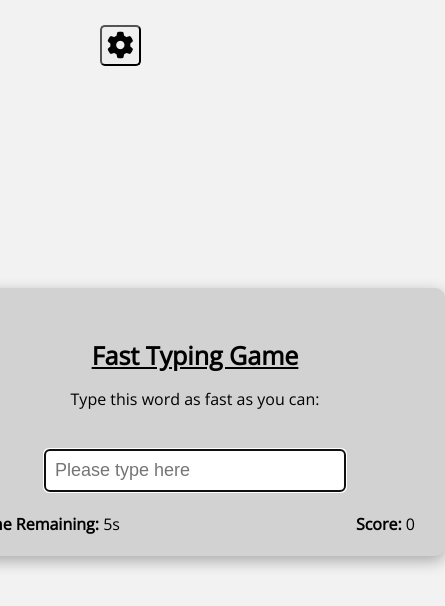
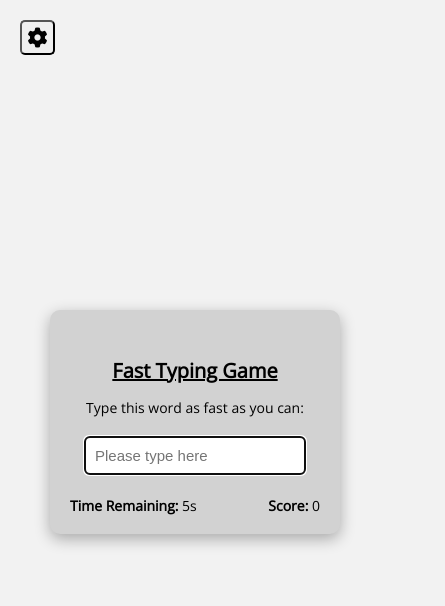
Before and after one commit to Bilal7513/Project-12, a plain HTML site: page index.html in a window 390 px wide. Shown: the whole page, 445 px wide, since content can reach past the window. Drawn offline with nearby package versions, Linux system fonts and the light colour scheme; no server answers.

Commit message:
Project 12 Responsive

```diff
--- a/style.css
+++ b/style.css
@@ -122,3 +122,56 @@ span{
     position: absolute;
     z-index: 10;
 }
+
+@media screen and (min-width: 320px) and (max-width: 425px){
+
+.container{
+    width: 290px;
+}
+
+.container h2{
+    font-size: 20px;
+}
+
+.container p{
+    font-size: 14px;
+}
+
+.container h1{
+    font-size: 25px;
+    margin-top: 20px;
+}
+
+.container input{
+    width: 220px;
+    font-size: 15px;
+    margin-top: 0;
+    margin-bottom: 30px;
+}
+
+.setting{
+    height: 80px;
+}
+
+.setting-btn{
+    top: 20px;
+    left: 20px;
+    width: 35px;
+    height: 35px;
+    font-size: 10px;
+}
+
+.timer{
+    left: 20px;
+}
+
+.scorecard{
+    right: 20px;
+}
+
+.gameover h1, .gameover p{
+    margin: 0 0 12px 0;
+
+}
+
+}
```
